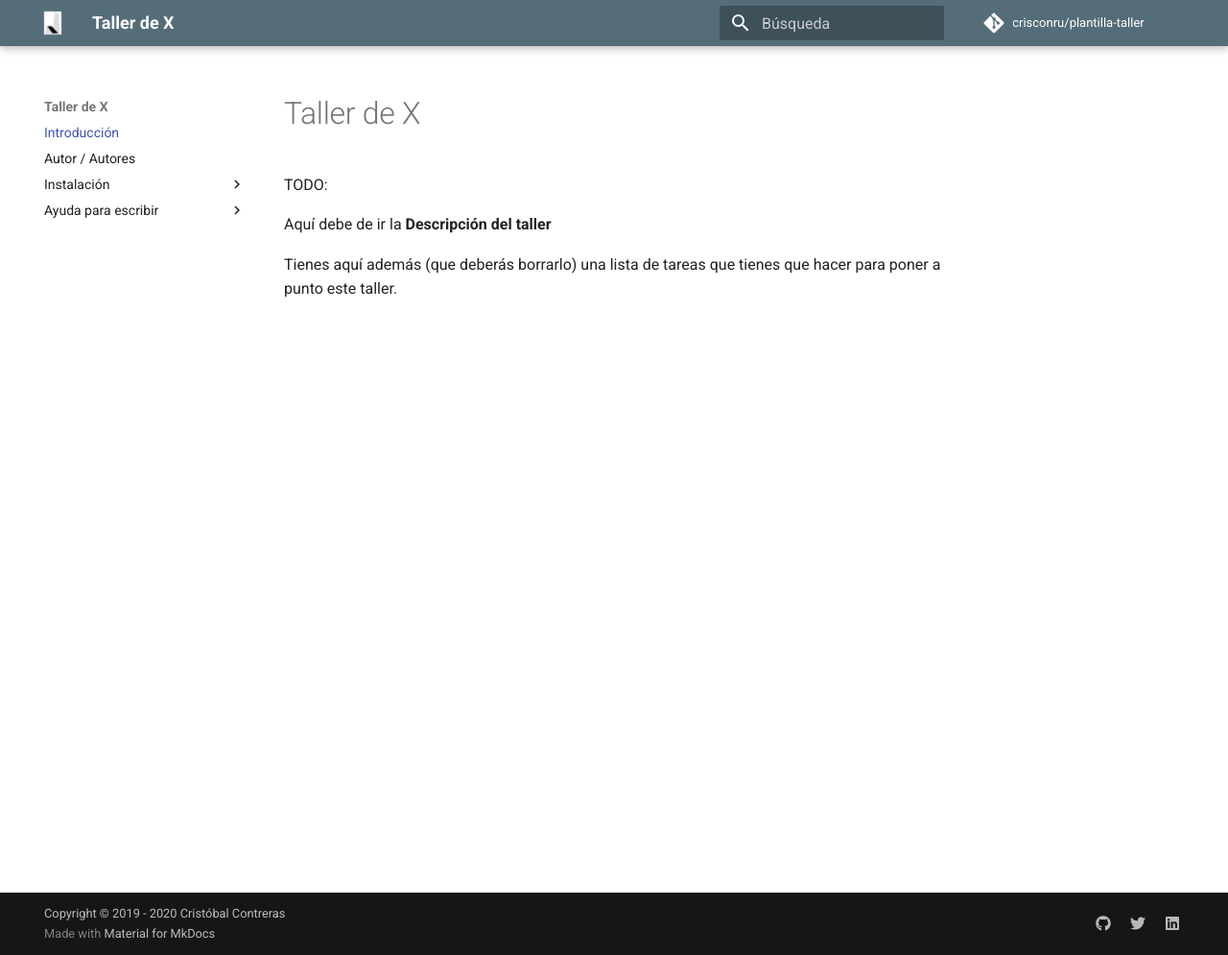
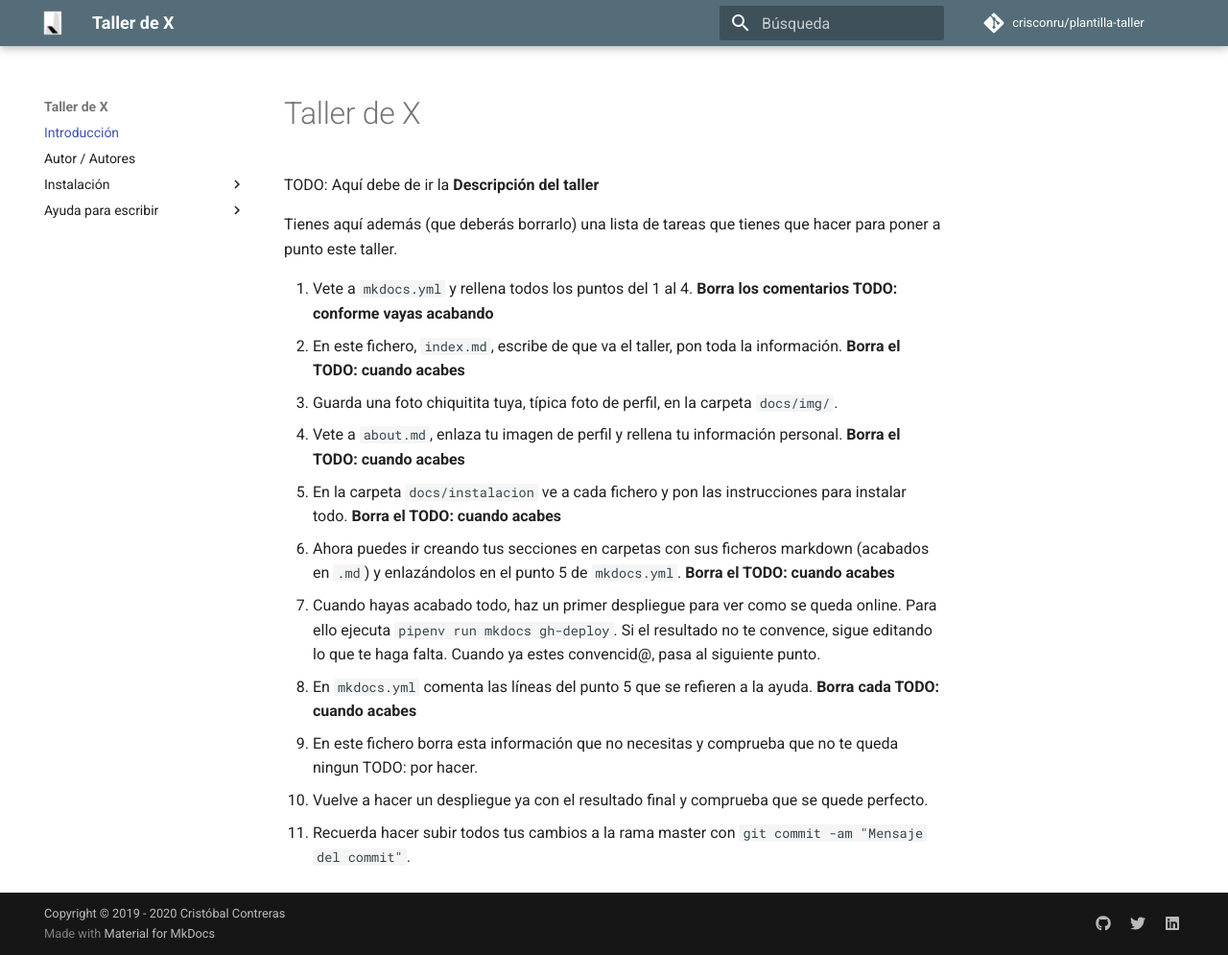
Before and after one commit to zerasul/taller-megadrive, an MkDocs documentation site: the page built from docs/index.md, in a window 1280 px wide and 995 px high. Shown: the whole window at 96% size. Built offline with MkDocs 1.6.1 and Material for MkDocs 9.7.7, drawn with Linux system fonts in a browser that asks for light colours; comment, search, counter and statistics services are not loaded.

Commit message:
instrucciones para hacer el taller

```diff
--- a/docs/index.md
+++ b/docs/index.md
@@ -1,7 +1,17 @@
 # Taller de X
 
-TODO:
-
-Aquí debe de ir la **Descripción del taller**
+TODO: Aquí debe de ir la **Descripción del taller**
 
 Tienes aquí además (que deberás borrarlo) una lista de tareas que tienes que hacer para poner a punto este taller.
+
+1. Vete a `mkdocs.yml` y rellena todos los puntos del 1 al 4. **Borra los comentarios TODO: conforme vayas acabando**
+2. En este fichero, `index.md`, escribe de que va el taller, pon toda la información. **Borra el TODO: cuando acabes**
+3. Guarda una foto chiquitita tuya, típica foto de perfil, en la carpeta `docs/img/`.
+4. Vete a `about.md`, enlaza tu imagen de perfil y rellena tu información personal. **Borra el TODO: cuando acabes**
+5. En la carpeta `docs/instalacion` ve a cada fichero y pon las instrucciones para instalar todo. **Borra el TODO: cuando acabes**
+6. Ahora puedes ir creando tus secciones en carpetas con sus ficheros markdown (acabados en `.md`) y enlazándolos en el punto 5 de `mkdocs.yml`. **Borra el TODO: cuando acabes**
+7. Cuando hayas acabado todo, haz un primer despliegue para ver como se queda online. Para ello ejecuta `pipenv run mkdocs gh-deploy`. Si el resultado no te convence, sigue editando lo que te haga falta. Cuando ya estes convencid@, pasa al siguiente punto.
+8. En `mkdocs.yml` comenta las líneas del punto 5 que se refieren a la ayuda. **Borra cada TODO: cuando acabes**
+9. En este fichero borra esta información que no necesitas y comprueba que no te queda ningun TODO: por hacer.
+10. Vuelve a hacer un despliegue ya con el resultado final y comprueba que se quede perfecto.
+11. Recuerda hacer subir todos tus cambios a la rama master con `git commit -am "Mensaje del commit"`.
```
